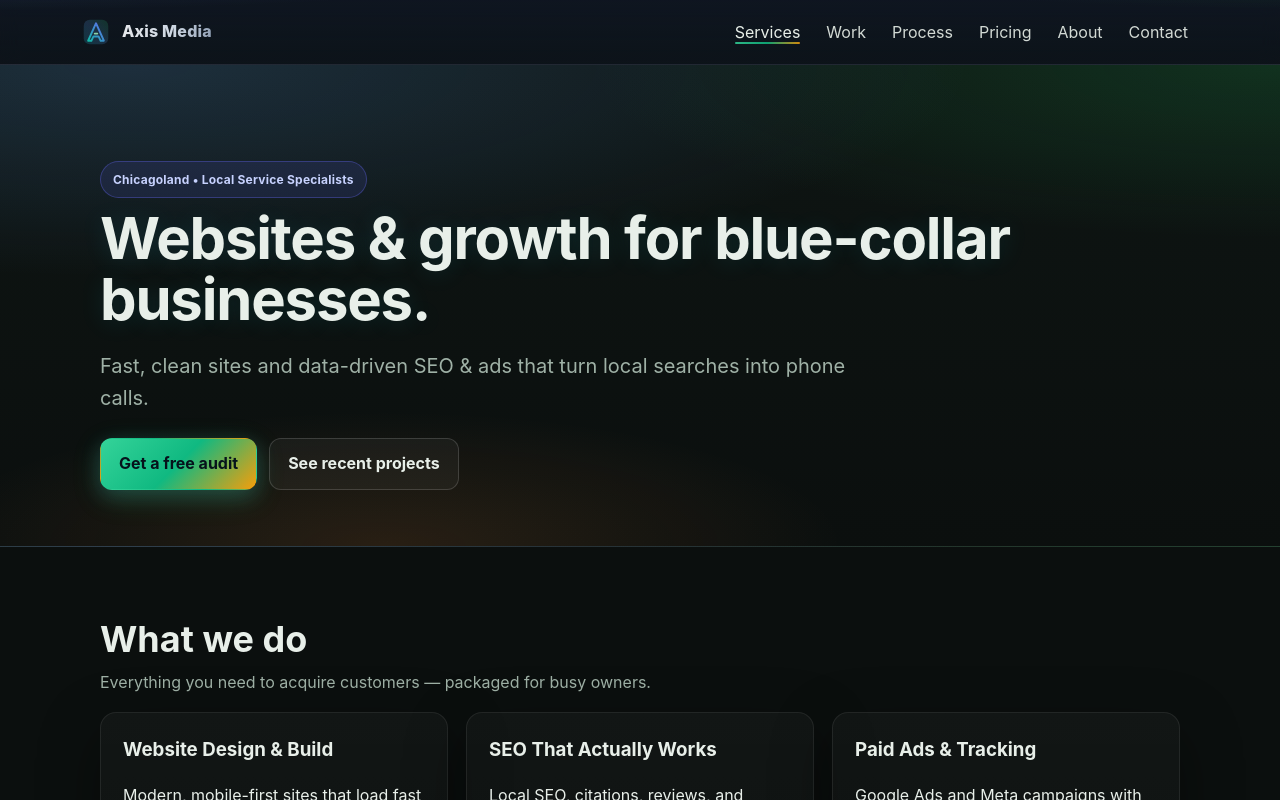
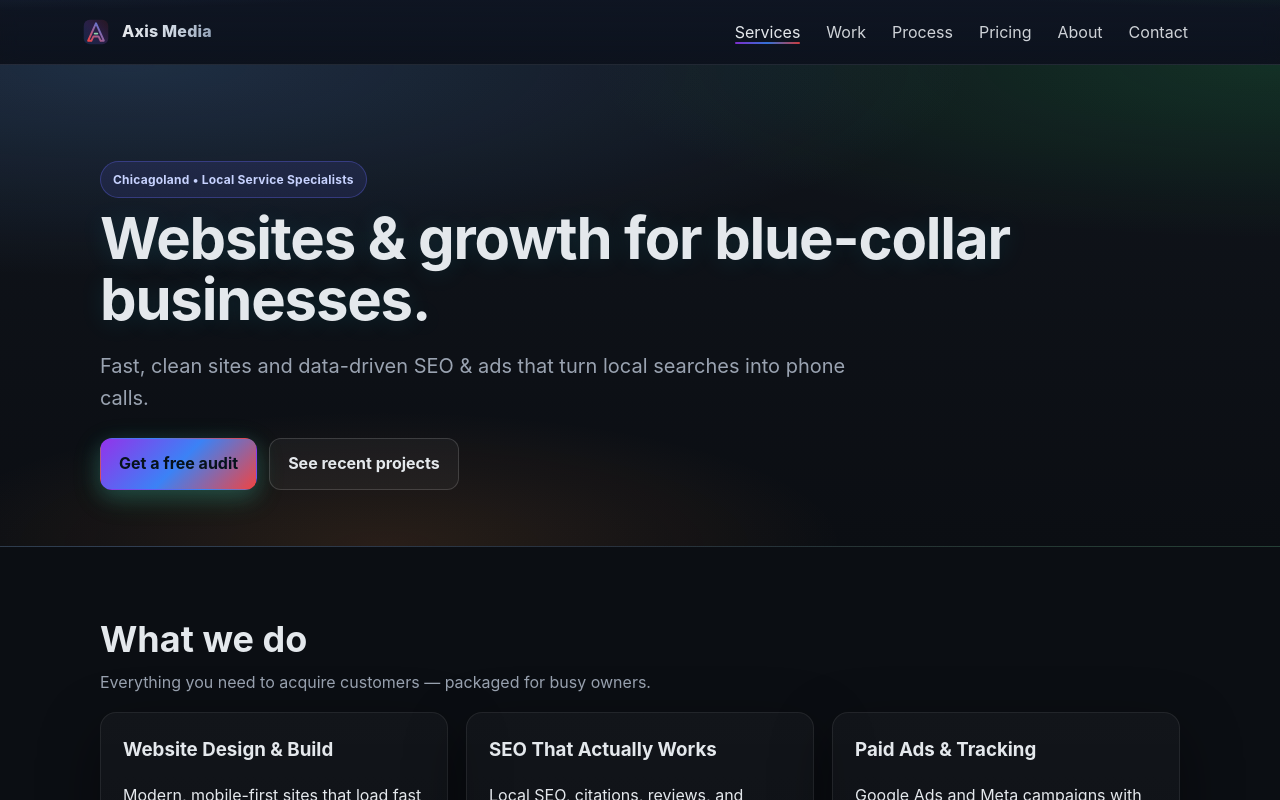
Before and after one commit to kramarker/axismedia, a Next.js app in the folder axismedia_codespace/axismedia-next/: page / in a window 1280 px wide. Shown: the top 800 px of the page. Built offline with nearby package versions, Linux system fonts and the light colour scheme.

Commit message:
style: modern blue-gray + burgundy theme and logo gradient

```diff
--- a/axismedia_codespace/axismedia-next/src/app/components/site-shell.client.tsx
+++ b/axismedia_codespace/axismedia-next/src/app/components/site-shell.client.tsx
@@ -17,13 +17,13 @@ function AxisLogo({ size = 28 }: { size?: number }) {
     <svg width={size} height={size} viewBox="0 0 64 64" role="img" aria-label="Axis Media">
       <defs>
         <linearGradient id="axisGrad" x1="0" x2="1" y1="1" y2="0">
-          <stop offset="0%" stopColor="#22d3ee" />
-          <stop offset="50%" stopColor="#60a5fa" />
-          <stop offset="100%" stopColor="#22c55e" />
+          <stop offset="0%" stopColor="#3b82f6" />   {/* blue */}
+          <stop offset="50%" stopColor="#a855f7" />  {/* violet glow */}
+          <stop offset="100%" stopColor="#991b1b" /> {/* burgundy */}
         </linearGradient>
         <linearGradient id="axisStroke" x1="0" x2="1" y1="1" y2="0">
-          <stop offset="0%" stopColor="#14b8a6" />
-          <stop offset="100%" stopColor="#6366f1" />
+          <stop offset="0%" stopColor="#ef4444" />   {/* red highlight */}
+          <stop offset="100%" stopColor="#3b82f6" /> {/* blue edge */}
         </linearGradient>
       </defs>
       <rect x="4" y="4" width="56" height="56" rx="14" fill="url(#axisGrad)" opacity="0.18" />
--- a/axismedia_codespace/axismedia-next/src/app/globals.css
+++ b/axismedia_codespace/axismedia-next/src/app/globals.css
@@ -3,28 +3,28 @@
    =============================== */
 
 :root{
-  /* Core palette — deep green + gold theme */
-  --bg:#0b0f0e;            /* deep forest black-green */
-  --bg-2:#0e1513;
-  --surface:#101a17;       /* slightly lighter surface */
-  --surface-2:#0e1714;
-  --text:#e8efe9;          /* warm light gray-green text */
-  --muted:#9fb1a6;         /* muted green-gray */
+/* Core palette — deep gray-blue foundation */
+  --bg:#0b0e13;            /* rich charcoal-blue */
+  --bg-2:#10141b;
+  --surface:#131922;        /* slightly lighter surface for cards */
+  --surface-2:#0e141c;
+  --text:#e4e8ec;           /* neutral light text */
+  --muted:#9aa3b1;          /* muted gray-blue for secondary text */
 
-  /* Vibrant accents — emeralds and ambers */
-  --brand:#10b981;         /* emerald-500 */
-  --brand-2:#f59e0b;       /* amber-500 */
-  --brand-3:#34d399;       /* emerald-400 */
-  --brand-4:#fbbf24;       /* amber-400 */
-  --violet:#22d3ee;        /* optional subtle cyan accent */
+  /* Vibrant accents — modern blues with burgundy & crimson highlights */
+  --brand:#3b82f6;          /* blue-500 */
+  --brand-2:#ef4444;        /* red-500 */
+  --brand-3:#9333ea;        /* purple-600 (subtle depth accent) */
+  --brand-4:#991b1b;        /* dark burgundy */
+  --violet:#a855f7;         /* violet accent */
 
   /* Layout constants */
   --maxw:1120px;
   --radius:16px;
   --radius-md:14px;
 
-  /* Shadows & borders tuned for darker theme */
-  --shadow:0 20px 60px rgba(0,0,0,.35);
+  /* Shadows & borders tuned for dark glossy surfaces */
+  --shadow:0 20px 60px rgba(0,0,0,.4);
   --border:rgba(255,255,255,.08);
   --border-2:rgba(255,255,255,.15);
 }
```
